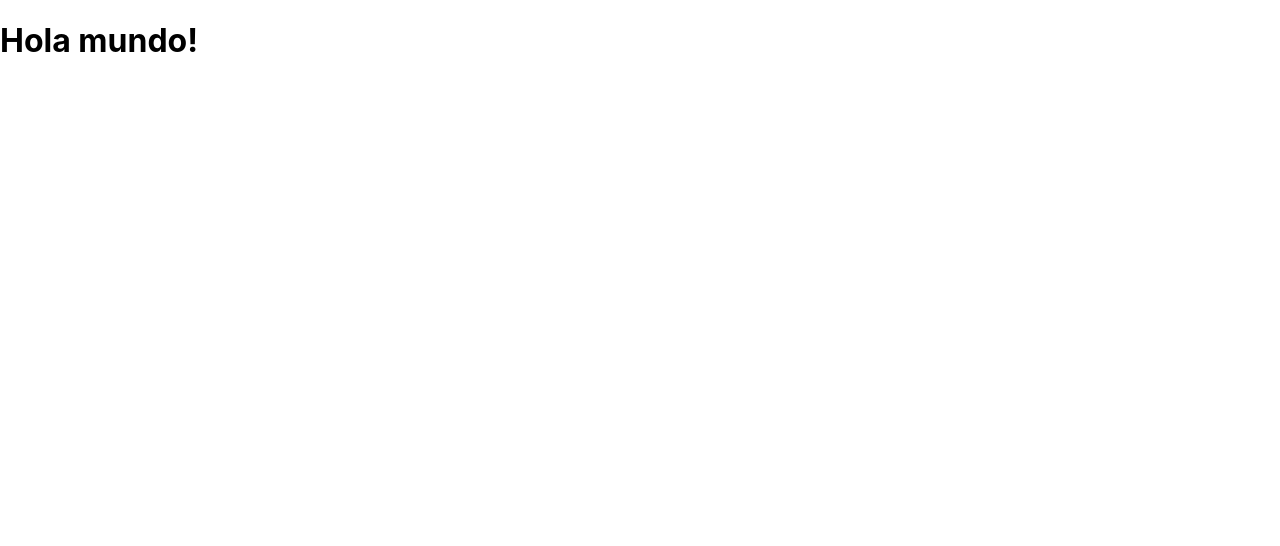
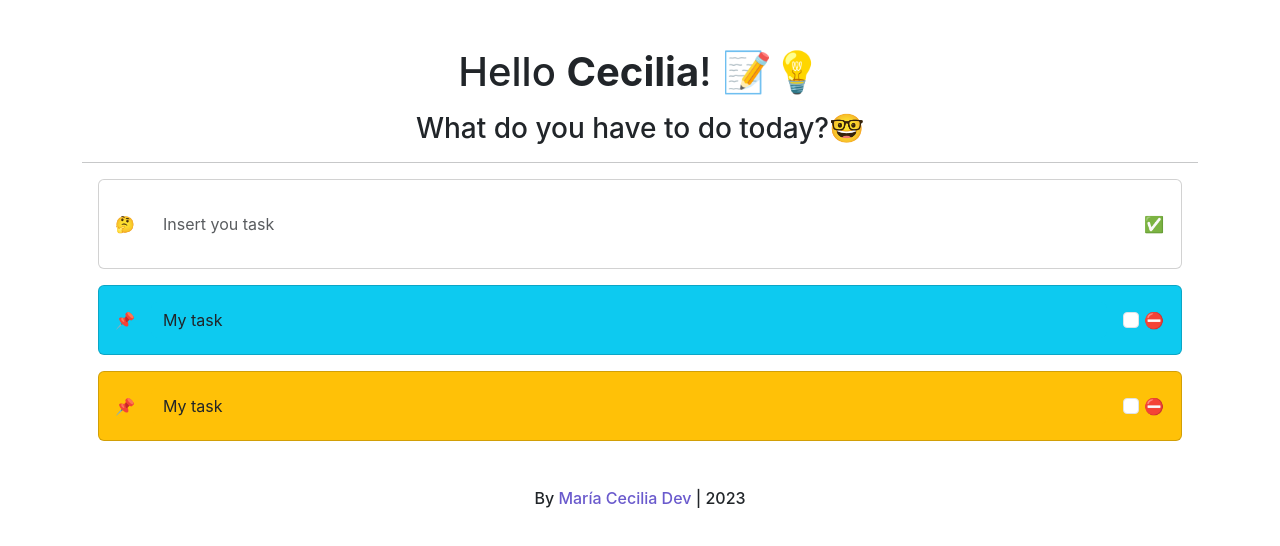
Before and after one commit to MCeciliaLuna/my-first-app-1i, a React (Create React App) app: page / in a window 1280 px wide. Shown: the top 546 px of the page. Built offline with nearby package versions, Linux system fonts and the light colour scheme; the HTML template or start-up script is replaced by a standard one.

Commit message:
componentes de to do list creados

```diff
--- a/public/index.html
+++ b/public/index.html
@@ -7,13 +7,15 @@
     <meta name="theme-color" content="#000000" />
     <meta
       name="description"
-      content="Aplicación creada por la comisión 1i"
+      content="To Do List APP"
     />
     <link rel="apple-touch-icon" href="%PUBLIC_URL%/logo192.png" />
     <link rel="manifest" href="%PUBLIC_URL%/manifest.json" />
-    <title>Mi Primera App</title>
+    <title>To Do List APP</title>
+    <link href="https://cdn.jsdelivr.net/npm/bootstrap@5.3.0-alpha3/dist/css/bootstrap.min.css" rel="stylesheet" integrity="sha384-KK94CHFLLe+nY2dmCWGMq91rCGa5gtU4mk92HdvYe+M/SXH301p5ILy+dN9+nJOZ" crossorigin="anonymous">
   </head>
-  <body>
+  <body className="d-flex align-items-center">
     <div id="root"></div>
+    <script src="https://cdn.jsdelivr.net/npm/bootstrap@5.3.0-alpha3/dist/js/bootstrap.bundle.min.js" integrity="sha384-ENjdO4Dr2bkBIFxQpeoTz1HIcje39Wm4jDKdf19U8gI4ddQ3GYNS7NTKfAdVQSZe" crossorigin="anonymous"></script>
   </body>
 </html>
--- a/src/App.css
+++ b/src/App.css
@@ -1,38 +1,4 @@
-.App {
-  text-align: center;
+a{
+  text-decoration: none;
+  color: slateblue;
 }
-
-.App-logo {
-  height: 40vmin;
-  pointer-events: none;
-}
-
-@media (prefers-reduced-motion: no-preference) {
-  .App-logo {
-    animation: App-logo-spin infinite 20s linear;
-  }
-}
-
-.App-header {
-  background-color: #282c34;
-  min-height: 100vh;
-  display: flex;
-  flex-direction: column;
-  align-items: center;
-  justify-content: center;
-  font-size: calc(10px + 2vmin);
-  color: white;
-}
-
-.App-link {
-  color: #61dafb;
-}
-
-@keyframes App-logo-spin {
-  from {
-    transform: rotate(0deg);
-  }
-  to {
-    transform: rotate(360deg);
-  }
-}
--- a/src/App.js
+++ b/src/App.js
@@ -1,8 +1,16 @@
+import "./App.css";
+import AddTask from "./components/AddTask";
+import Footer from "./components/Footer";
+import Header from "./components/Header";
+import Tasks from "./components/Tasks";
 
 function App() {
   return (
-    <div>
-      <h1>Hola mundo!</h1>
+    <div className="container">
+      <Header />
+      <AddTask />
+      <Tasks />
+      <Footer />
     </div>
   );
 }
--- /dev/null
+++ b/src/components/AddTask.js
@@ -0,0 +1,24 @@
+import React from 'react';
+
+const AddTask = () => {
+  return (
+      <section class="card m-3">
+        <div class="card-body d-flex py-4">
+          <p className="d-flex align-items-center mb-0">🤔</p>
+          <input
+            type="text"
+            class="form-control border-0 mx-3 py-2"
+            id="exampleFormControlInput1"
+            placeholder="Insert you task"
+          />
+          <div className="d-flex align-items-center">
+            <button type="button" class="btn p-0 ms-1">
+              ✅
+            </button>
+          </div>
+        </div>
+      </section>
+  );
+};
+
+export default AddTask;
--- /dev/null
+++ b/src/components/Footer.js
@@ -0,0 +1,11 @@
+import React from 'react';
+
+const Footer = () => {
+  return (
+    <footer className="text-center mt-5">
+      <h6>By <a href="https://mcecilialuna-dev.netlify.app" target="_blank">María Cecilia Dev</a> | 2023</h6>
+    </footer>
+  );
+};
+
+export default Footer;
--- /dev/null
+++ b/src/components/Header.js
@@ -0,0 +1,15 @@
+import React from 'react';
+
+const Header = () => {
+  return (
+    <header className="mt-5">
+        <h1 className="text-center mb-3">
+          Hello <strong>Cecilia</strong>! 📝💡
+        </h1>
+        <h3 className="text-center mb-3">What do you have to do today?🤓</h3>
+        <hr />
+    </header>
+  );
+};
+
+export default Header;
--- /dev/null
+++ b/src/components/Tasks.js
@@ -0,0 +1,55 @@
+import React from 'react';
+
+const Tasks = () => {
+  return (
+    <section>
+      <div class="card m-3 bg-info">
+        <div class="card-body d-flex">
+          <p className="d-flex align-items-center mb-0">📌</p>
+          <input
+            type="text"
+            class="form-control border-0 bg-info mx-3"
+            id="exampleFormControlInput1"
+            defaultValue="My task"
+          />
+          <div className="d-flex align-items-center">
+            <input
+              class="form-check-input mt-0"
+              type="checkbox"
+              value=""
+              id="flexCheckIndeterminate"
+            />
+            <button type="button" class="btn p-0 ms-1">
+              ⛔
+            </button>
+          </div>
+        </div>
+      </div>
+
+      <div class="card m-3 bg-warning">
+        <div class="card-body d-flex">
+          <p className="d-flex align-items-center mb-0">📌</p>
+          <input
+            type="text"
+            class="form-control border-0 bg-warning mx-3"
+            id="exampleFormControlInput1"
+            defaultValue="My task"
+          />
+          <div className="d-flex align-items-center">
+            <input
+              class="form-check-input mt-0"
+              type="checkbox"
+              value=""
+              id="flexCheckIndeterminate"
+            />
+            <button type="button" class="btn p-0 ms-1">
+              ⛔
+            </button>
+          </div>
+        </div>
+      </div>
+    </section>
+  );
+};
+
+export default Tasks;
--- a/src/index.css
+++ b/src/index.css
@@ -8,6 +8,9 @@ body {
 }
 
 code {
-  font-family: source-code-pro, Menlo, Monaco, Consolas, 'Courier New',
-    monospace;
+  font-family: -apple-system, BlinkMacSystemFont, 'Segoe UI', 'Roboto', 'Oxygen',
+  'Ubuntu', 'Cantarell', 'Fira Sans', 'Droid Sans', 'Helvetica Neue',
+  sans-serif;
+-webkit-font-smoothing: antialiased;
+-moz-osx-font-smoothing: grayscale;
 }
```
